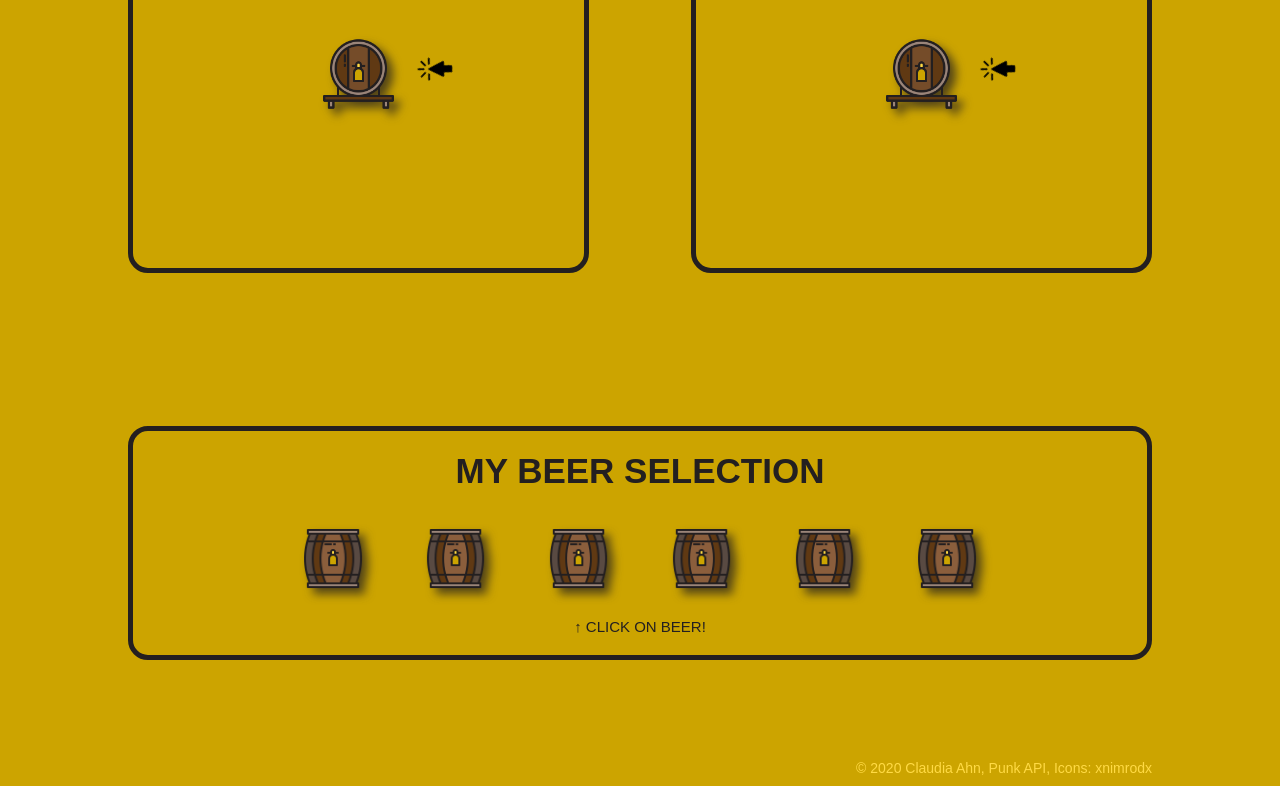
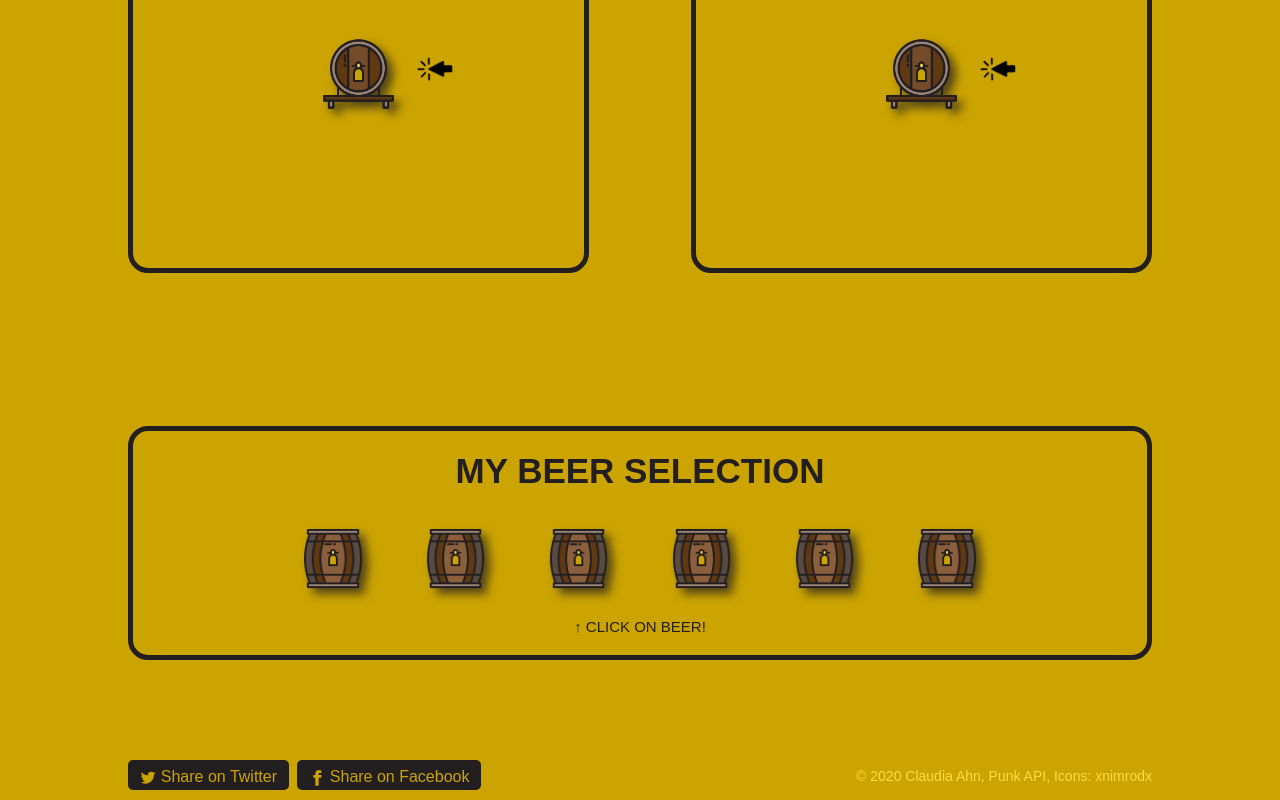
Before and after one commit to cma129/claudiaAhnProject5, a React (Create React App) app: page / in a window 1280 px wide. Shown: the part 2093-2893 px from the top of the page. Built offline with nearby package versions, Linux system fonts and the light colour scheme; no server answers; a web font is replaced by a local one.

Commit message:
added social sharing buttons

```diff
--- a/public/index.html
+++ b/public/index.html
@@ -7,7 +7,7 @@
     <meta name="theme-color" content="#000000" />
     <meta
       name="description"
-      content="Web site created using create-react-app"
+      content="Create your own beer selection based on your personal taste!"
     />
     <link rel="apple-touch-icon" href="%PUBLIC_URL%/favicon.png" />
     <!--
@@ -15,29 +15,10 @@
       user's mobile device or desktop. See https://developers.google.com/web/fundamentals/web-app-manifest/
     -->
     <link rel="manifest" href="%PUBLIC_URL%/manifest.json" />
-    <!--
-      Notice the use of %PUBLIC_URL% in the tags above.
-      It will be replaced with the URL of the `public` folder during the build.
-      Only files inside the `public` folder can be referenced from the HTML.
-
-      Unlike "/favicon.ico" or "favicon.ico", "%PUBLIC_URL%/favicon.ico" will
-      work correctly both with client-side routing and a non-root public URL.
-      Learn how to configure a non-root public URL by running `npm run build`.
-    -->
     <title>My Beer Selection</title>
   </head>
   <body>
-    <noscript>You need to enable JavaScript to run this app.</noscript>
+    <noscript>Welcome to My Beer Selection</noscript>
     <div id="root"></div>
-    <!--
-      This HTML file is a template.
-      If you open it directly in the browser, you will see an empty page.
-
-      You can add webfonts, meta tags, or analytics to this file.
-      The build step will place the bundled scripts into the <body> tag.
-
-      To begin the development, run `npm start` or `yarn start`.
-      To create a production bundle, use `npm run build` or `yarn build`.
-    -->
   </body>
 </html>
--- a/src/App.js
+++ b/src/App.js
@@ -9,6 +9,7 @@ import Flavour from './components/Flavour';
 import Food from './components/Food';
 import Selection from './components/Selection';
 import Footer from './components/Footer';
+
 
 class App extends Component {
   constructor() {
--- a/src/components/Footer.js
+++ b/src/components/Footer.js
@@ -4,6 +4,18 @@ class Footer extends Component {
     render() {
         return(
             <footer className = "Footer wrapper">
+                <ul>
+                    <li><a className="link" href="https://twitter.com/intent/tweet/?text=Not sure which beer to try? Use this app to create your own beer selection based on your personal taste! Check out My Beer Selection:;url=https%3A%2F%2Fclaudiaahn.com%2FmyBeerSelection&via=ahn_claudia" target="_blank" rel="noopener noreferrer" aria-label="Share on Twitter">
+                        <div className="sharing twitter"><div aria-hidden="true" className="sharingIcon">
+                            <svg xmlns="http://www.w3.org/2000/svg" viewBox="0 0 24 24"><path d="M23.44 4.83c-.8.37-1.5.38-2.22.02.93-.56.98-.96 1.32-2.02-.88.52-1.86.9-2.9 1.1-.82-.88-2-1.43-3.3-1.43-2.5 0-4.55 2.04-4.55 4.54 0 .36.03.7.1 1.04-3.77-.2-7.12-2-9.36-4.75-.4.67-.6 1.45-.6 2.3 0 1.56.8 2.95 2 3.77-.74-.03-1.44-.23-2.05-.57v.06c0 2.2 1.56 4.03 3.64 4.44-.67.2-1.37.2-2.06.08.58 1.8 2.26 3.12 4.25 3.16C5.78 18.1 3.37 18.74 1 18.46c2 1.3 4.4 2.04 6.97 2.04 8.35 0 12.92-6.92 12.92-12.93 0-.2 0-.4-.02-.6.9-.63 1.96-1.22 2.56-2.14z" /></svg>
+                        </div>Share on Twitter</div>
+                    </a></li>
+                    <li><a className="link" href="https://facebook.com/sharer/sharer.php?u=https%3A%2F%2Fclaudiaahn.com%2FmyBeerSelection&quote=Not sure which beer to try? Use this app to create your own beer selection based on your personal taste. Check out My Beer Selection!" target="_blank" rel="noopener noreferrer" aria-label="Share on Facebook">
+                        <div className="sharing facebook"><div aria-hidden="true" className="sharingIcon">
+                            <svg xmlns="http://www.w3.org/2000/svg" viewBox="0 0 24 24"><path d="M18.77 7.46H14.5v-1.9c0-.9.6-1.1 1-1.1h3V.5h-4.33C10.24.5 9.5 3.44 9.5 5.32v2.15h-3v4h3v12h5v-12h3.85l.42-4z" /></svg>
+                        </div>Share on Facebook</div>
+                    </a></li>
+                </ul>
                 <p>© 2020 Claudia Ahn, Punk API, Icons: xnimrodx</p>
             </footer>
         );
--- a/src/components/Selection.js
+++ b/src/components/Selection.js
@@ -5,6 +5,20 @@ import swal from 'sweetalert';
 import BeerBarrel3 from "../assets/beerBarrel3.png";
 
 class Selection extends Component {
+
+    constructor() {
+        super();
+        this.state = {
+            facebookLink: `https://facebook.com/sharer/sharer.php?u=https%3A%2F%2Fclaudiaahn.com%2FmyBeerSelection&quote=My%20Beer%20Selection%3A%20Buzz%2C%20White%2C%20Hey%2C%20Two%2C%20One%2C%20Three`,
+            titleToBeReplaced: ""
+        }
+    }
+    shareLink = () => {
+        const titleToBeReplaced = this.props.myBeerSelection[0].oneName;
+        this.setState ({
+            titleToBeReplaced: titleToBeReplaced
+        })
+    }
 
     // Show beer info on 'info' button click
     displayInfo = (i) => {
--- a/src/index.css
+++ b/src/index.css
@@ -469,14 +469,65 @@ main .beerTab {
 /* Footer styles */
 footer {
   display: flex;
-  justify-content: flex-end;
+  justify-content: space-between;
+  align-items: center;
   padding: 100px 0 10px;
+  color: #ffda44;
+}
+
+footer ul {
+  display: flex;
+  font-size: 16px;
+}
+
+.link,
+.sharingIcon {
+  display: inline-block;
+}
+
+.link {
+  color: #cca400;
+  margin-right: 0.5em;
+}
+
+.sharing {
+  border-radius: 5px;
+  transition: 25ms ease-out;
+  padding: 0.5em 0.75em 0.2em;
+  background-color: #231f20;
+
+}
+
+.sharingIcon {
+  fill: #cca400;
+  stroke: none;
+}
+
+.sharingIcon svg {
+  width: 1em;
+  height: 1em;
+  margin-right: 0.3em;
+  vertical-align: middle;
+}
+
+.twitter:hover,
+.twitter:focus-within,
+.twitter:active {
+  background-color: #1da1f2;
+}
+
+.facebook:hover,
+.facebook:focus-within,
+.facebook:active {
+  background-color: #3b5998;
 }
 
 footer p {
   font-size: 14px;
   color: #ffda44;
+  padding-top: 0.2em;
 }
+
 
 /* Media queries */
 
```
